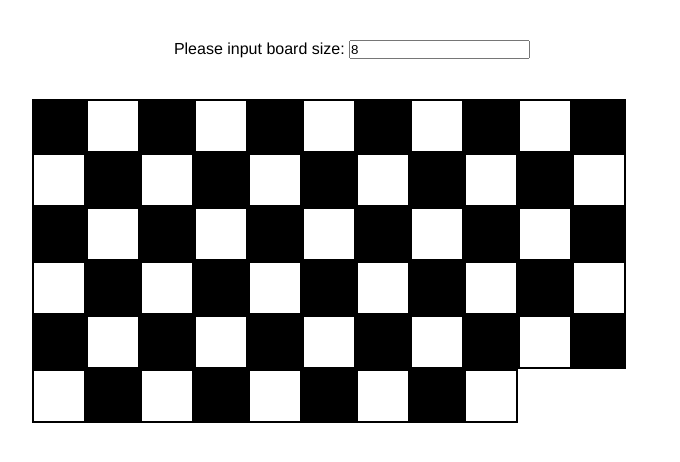
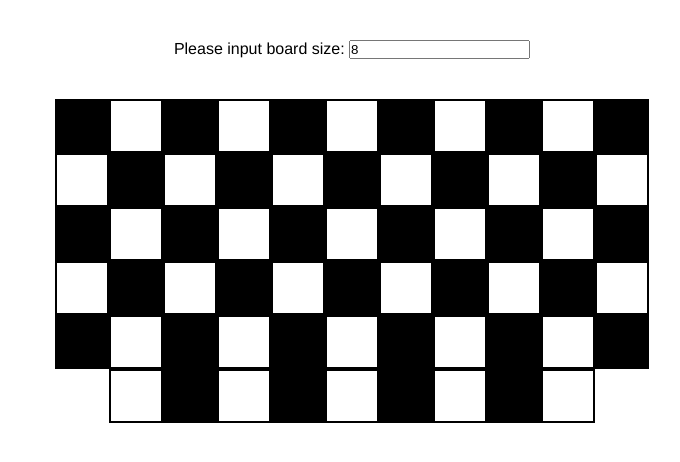
Before and after one commit to yma010/checkerboard-react, a React (Create React App) app: page / in a window 1280 px wide. Shown: the top 462 px of the page, without its empty margins (288-968 px from the left). Built offline with nearby package versions, Linux system fonts and the light colour scheme.

Commit message:
changed alignment to center

```diff
--- a/src/components/board.scss
+++ b/src/components/board.scss
@@ -11,20 +11,21 @@ body, html {
 .App {
   height: 100%;
   margin-top: 5vh;
+  display: grid;
   .board{
     display: flex;
     flex-wrap: wrap;
+    justify-content: center;
 
-    justify-content: flex-start;
     margin-top: 5vh;
     margin-left: 25vw;
     margin-right: 25vw;
     div {
       &.grid{
         border: 2px solid black;
-        // margin: auto;
         height: 50px;
         width: 50px;
+
         &.black {
           background-color: black;
         }
```
Also changed, not shown: src/components/board.jsx (line endings or trailing spaces).
